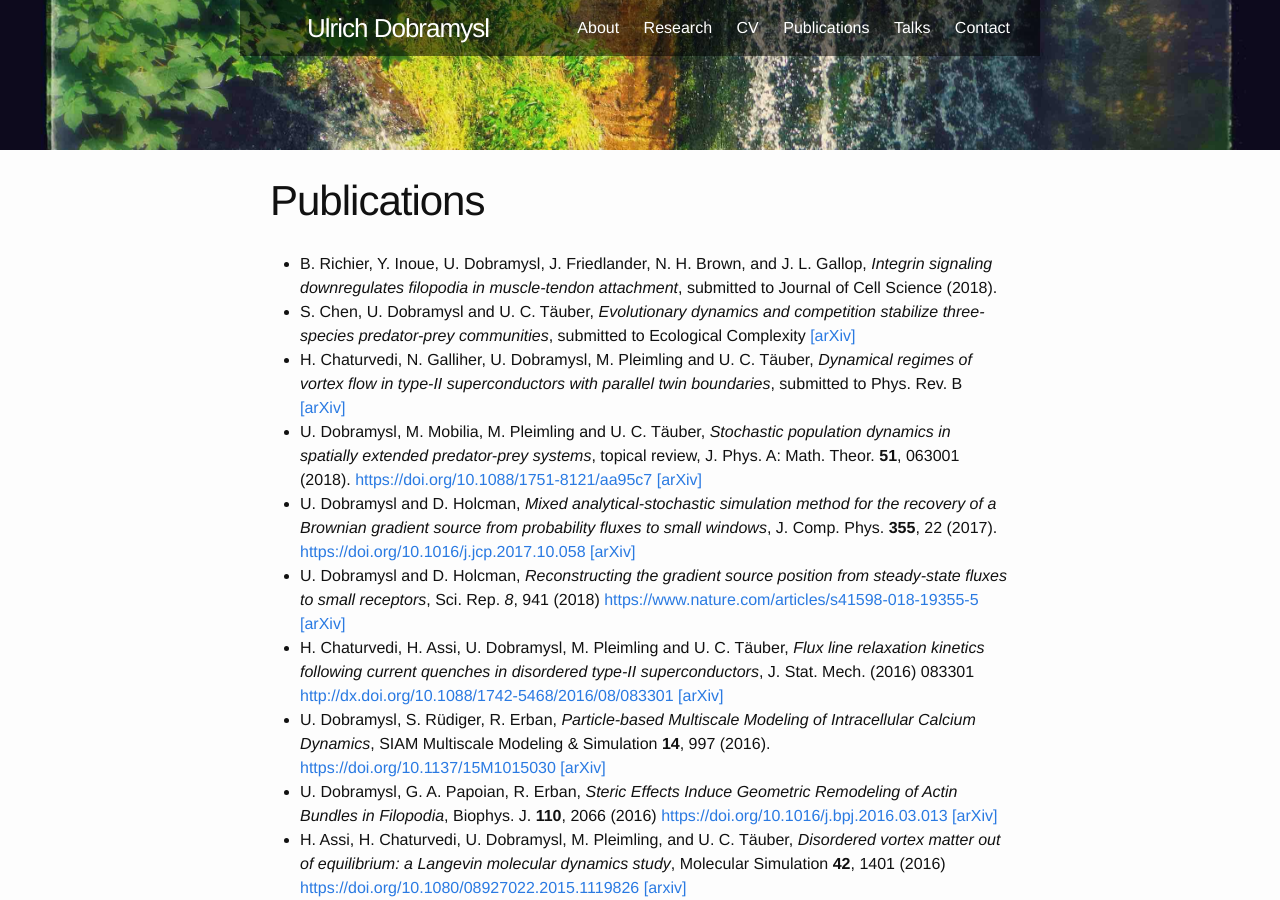
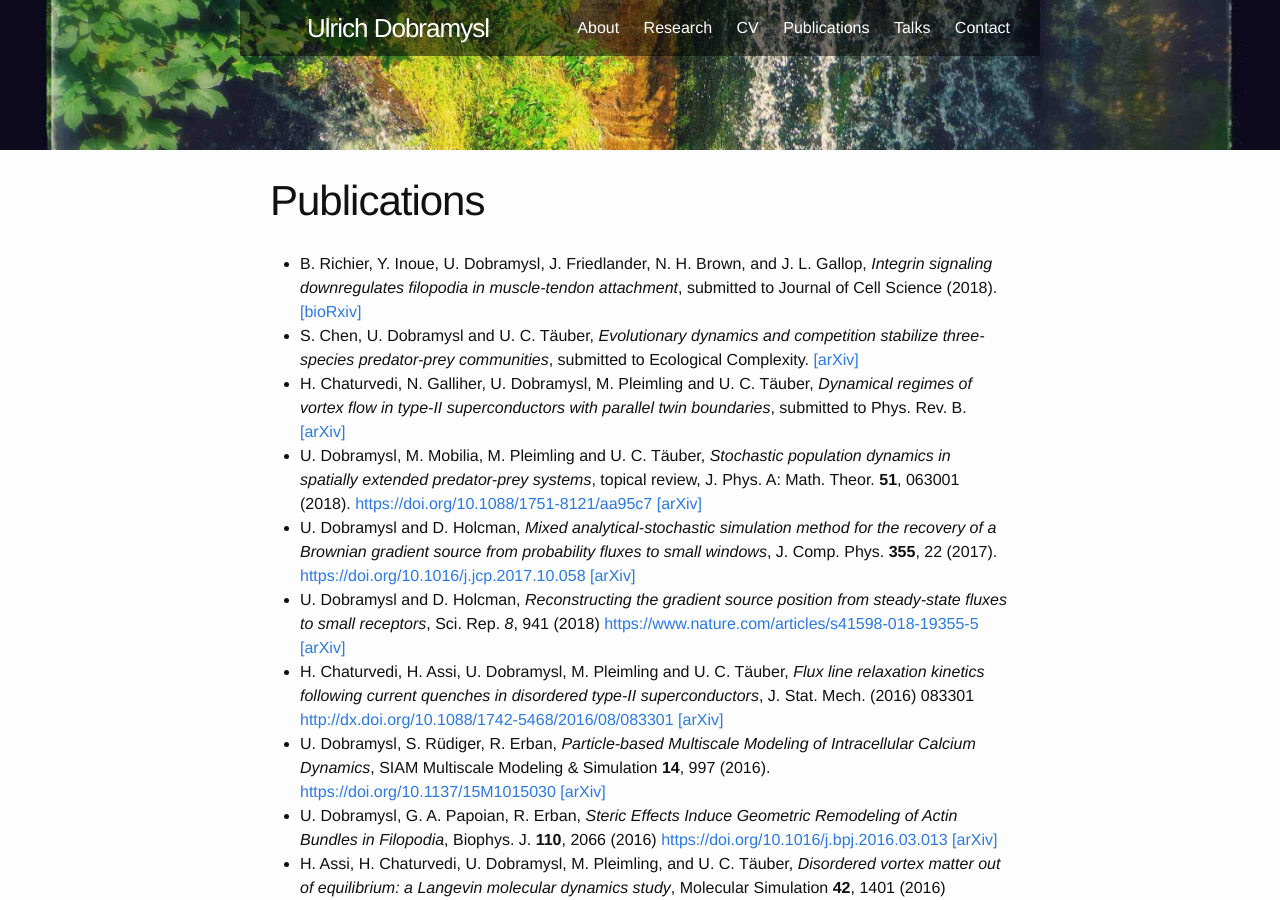
Before and after one commit to ulido/ulido.github.io, a Jekyll site: the page built from 03-publications.md, in a window 1280 px wide and 900 px high. Built offline with Jekyll 4.4.1, drawn with Linux system fonts in a browser that asks for light colours.

Commit message:
Add bioRxiv DOI

```diff
--- a/03-publications.md
+++ b/03-publications.md
@@ -4,9 +4,9 @@ title: Publications
 permalink: /publications/
 ---
 
-* B. Richier, Y. Inoue, U. Dobramysl, J. Friedlander, N. H. Brown, and J. L. Gallop, *Integrin signaling downregulates filopodia in muscle-tendon attachment*, submitted to Journal of Cell Science (2018).
-* S. Chen, U. Dobramysl and U. C. T&auml;uber, *Evolutionary dynamics and competition stabilize three-species predator-prey communities*, submitted to Ecological Complexity [[arXiv]](https://arxiv.org/abs/1711.05208)
-* H. Chaturvedi, N. Galliher, U. Dobramysl, M. Pleimling and U. C. T&auml;uber, *Dynamical regimes of vortex flow in type-II superconductors with parallel twin boundaries*, submitted to Phys. Rev. B [[arXiv]](https://arxiv.org/abs/1710.03679)
+* B. Richier, Y. Inoue, U. Dobramysl, J. Friedlander, N. H. Brown, and J. L. Gallop, *Integrin signaling downregulates filopodia in muscle-tendon attachment*, submitted to Journal of Cell Science (2018). [[bioRxiv]](https://doi.org/10.1101/270546)
+* S. Chen, U. Dobramysl and U. C. T&auml;uber, *Evolutionary dynamics and competition stabilize three-species predator-prey communities*, submitted to Ecological Complexity. [[arXiv]](https://arxiv.org/abs/1711.05208)
+* H. Chaturvedi, N. Galliher, U. Dobramysl, M. Pleimling and U. C. T&auml;uber, *Dynamical regimes of vortex flow in type-II superconductors with parallel twin boundaries*, submitted to Phys. Rev. B. [[arXiv]](https://arxiv.org/abs/1710.03679)
 * U. Dobramysl, M. Mobilia, M. Pleimling and U. C. T&auml;uber, *Stochastic population dynamics in spatially extended predator-prey systems*, topical review, J. Phys. A: Math. Theor. **51**, 063001 (2018). <https://doi.org/10.1088/1751-8121/aa95c7> [[arXiv]](https://arxiv.org/abs/1708.07055)
 * U. Dobramysl and D. Holcman, *Mixed analytical-stochastic simulation method for the recovery of a Brownian gradient source from probability fluxes to small windows*, J. Comp. Phys. **355**, 22 (2017). <https://doi.org/10.1016/j.jcp.2017.10.058> [[arXiv]](https://arxiv.org/abs/1710.09807)
 * U. Dobramysl and D. Holcman, *Reconstructing the gradient source position from steady-state fluxes to small receptors*, Sci. Rep. *8*, 941 (2018) <https://www.nature.com/articles/s41598-018-19355-5> [[arXiv]](https://arxiv.org/abs/1705.02529)
```
